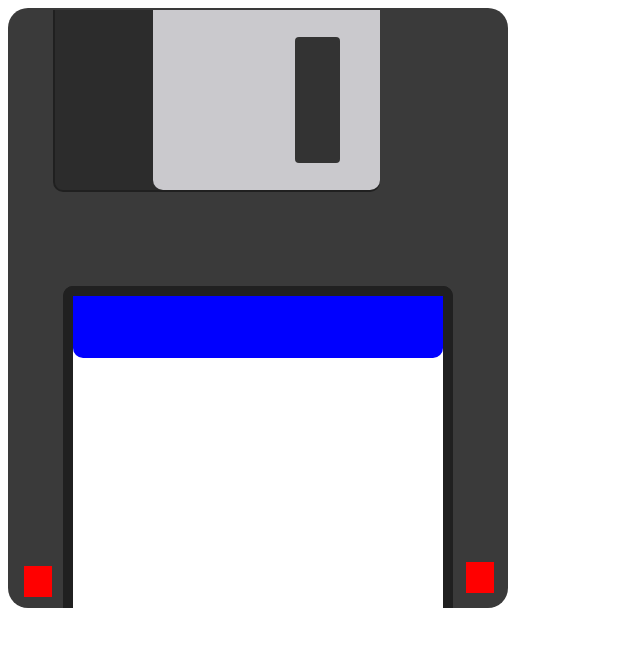
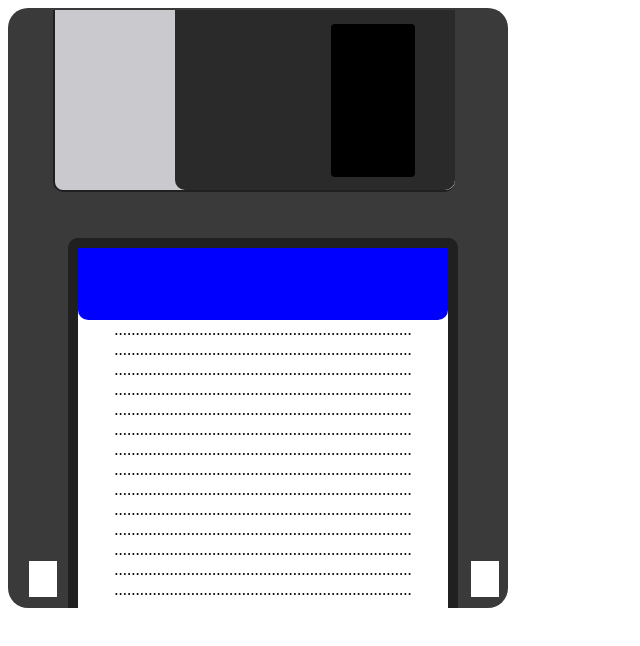
Before and after one commit to Leoel21/diskete-f, a website built with Vite: page src/index.html in a window 1280 px wide. Shown: the whole page, without its empty margins (0-640 px from the left). Built offline with nearby package versions, Linux system fonts and the light colour scheme.

Commit message:
Terminado

```diff
--- a/src/index.css
+++ b/src/index.css
@@ -11,6 +11,12 @@ body {
   height: 600px;
   background-color: var(--bg-color);
   border-radius: 20px 20px 20px 20px;
+  transition: all 200ms ease-in-out;
+}
+
+.diskete:hover{
+  transform: scale(0.9);
+  box-shadow: blue 0px 0px 15px 5px;
 }
 
 .diskete-top-container {
@@ -25,9 +31,9 @@ body {
 }
 
 .diskete-top-black{
-  background-color: #2C2C2C;
-  width: 65%;
+  background-color: #cac9cd;
   height: 100%;
+  width: 80%;
   display: flex;
   justify-content: end;
   border-radius: 0px 0px 10px 10px;
@@ -38,7 +44,7 @@ body {
 }
 
 .diskete-white{
-  background-color: #CAC9CD;
+  background-color: #2a2a2a;
   width: 70%;
   height: 100%;
   display: flex;
@@ -48,23 +54,22 @@ body {
 }
 
 .diskete-black-compilar{
-  background-color:#333333;
-  width: 20%;
-  height: 70%;
+  background-color:#000000;
+  width: 30%;
+  height: 85%;
   transform: translate(-40px, 0);
   border-radius: 4px;
 }
 
 .diskete-bottom-container {
   width: 100%;
-  height: 65%;
+  height: 75%;
   display: flex;
   justify-content: center;
   align-items: center;
-  margin-top: 10%;
   gap: 10px;
   border-radius: 0px 0px 10px 10px;
-  transform: translate(-25px, -20px);
+  transform: translate(-20px, -74px);
 }
 
 .diskete-column-left{
@@ -78,7 +83,7 @@ body {
 }
 
 .point-left{
-  background-color: rgb(255 0 0);
+  background-color: rgb(255, 255, 255);
   width: 40%;
   height: 10%;
   transform: translate(0, -10px);
@@ -89,13 +94,19 @@ body {
   width: 80%;
   margin-right: -10%;
   height: 80%;
-  display: flex;
+  display: block;
   justify-content: center;
   border-style: solid;
   border-color: #202020;
   border-width: 10px 10px 0px 10px;
   border-radius: 10px 10px 0px 0px;
   transform: translate(0, 34px);
+}
+
+.diskete-bottom-white-container span{
+  display: flex;
+  justify-content: center;
+  font-size: 17px;
 }
 
 .dikete-top-blue{
@@ -118,8 +129,8 @@ body {
 }
 
 .point-right{
-  background-color: rgb(255 0 0);
+  background-color: rgb(255, 255, 255);
   width: 40%;
   height: 10%;
-  transform: translate(32px, -10px);
+  transform: translate(32px, -6px);
 }
--- a/src/index.html
+++ b/src/index.html
@@ -24,6 +24,20 @@
     </div>
     <div class="diskete-bottom-white-container">
       <div class="dikete-top-blue"></div>
+      <span>......................................................................</span>
+      <span>......................................................................</span>
+      <span>......................................................................</span>
+      <span>......................................................................</span>
+      <span>......................................................................</span>
+      <span>......................................................................</span>
+      <span>......................................................................</span>
+      <span>......................................................................</span>
+      <span>......................................................................</span>
+      <span>......................................................................</span>
+      <span>......................................................................</span>
+      <span>......................................................................</span>
+      <span>......................................................................</span>
+      <span>......................................................................</span>
     </div>
     <div class="diskete-colum-right">
       <div class="point-right"></div>
```
Also changed, not shown: public/asfalt-light-black.png (added), public/asfalt-light-white.png (added).
